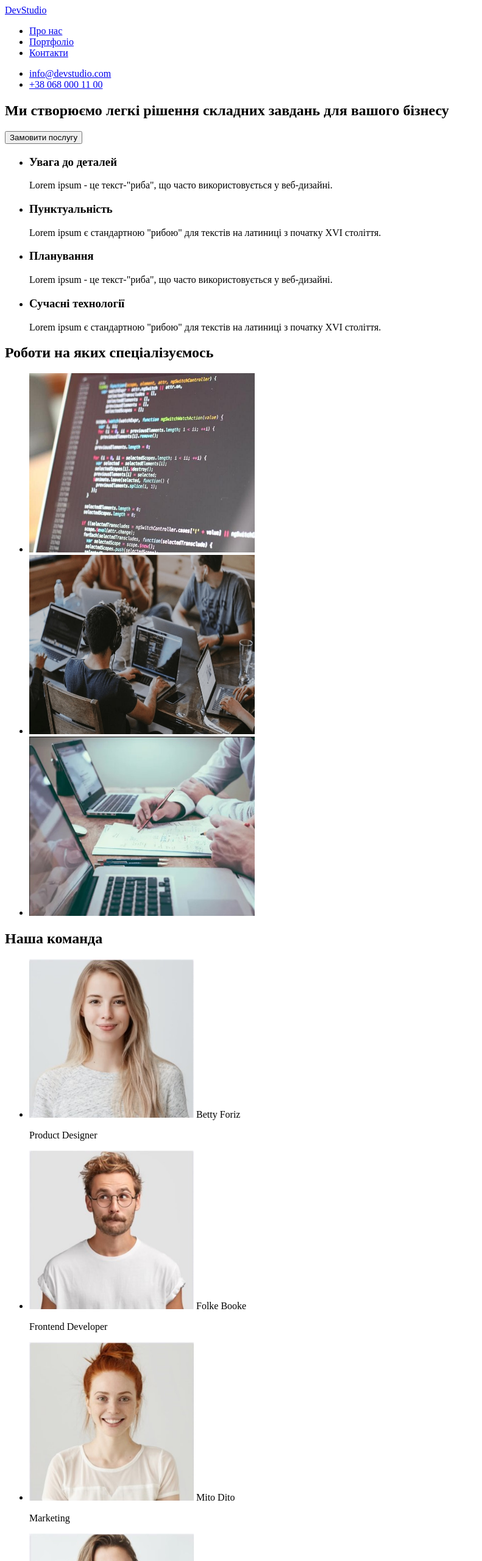
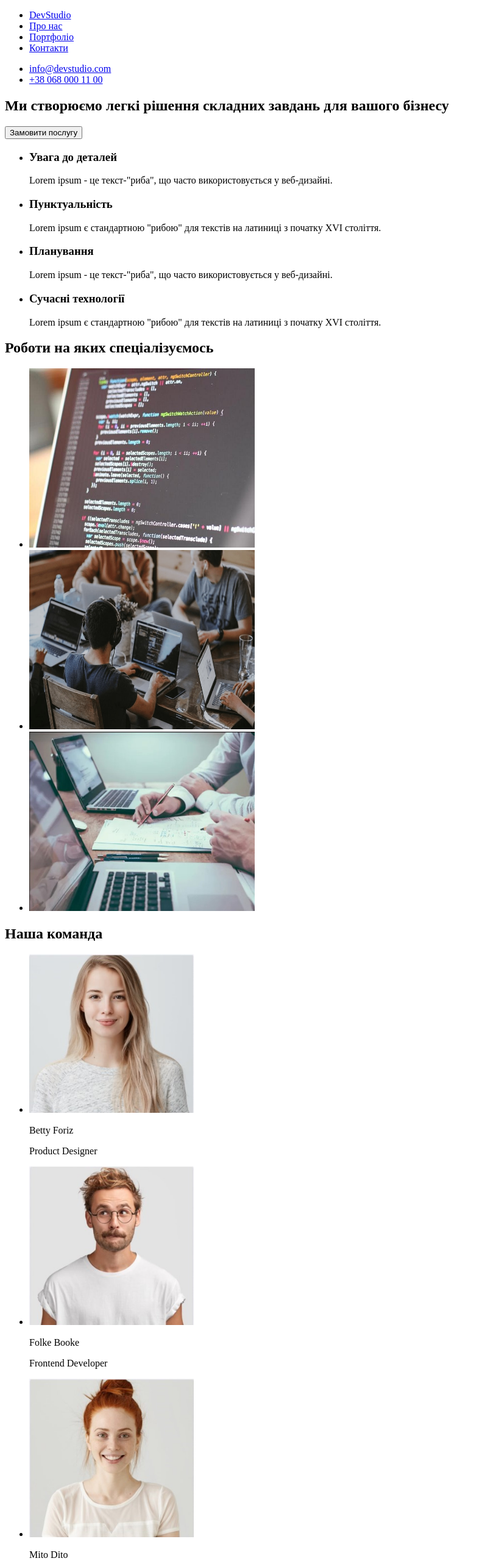
Before and after one commit to Veronichka-3/wt-markup-01, a plain HTML site: page index.html in a window 1280 px wide. Shown: the top 2560 px of the page at 61% size, without its empty margins (0-791 px from the left). Drawn offline with Linux system fonts and the light colour scheme.

Commit message:
update index.html

```diff
--- a/index.html
+++ b/index.html
@@ -7,12 +7,13 @@
 </head>
 <body>
     <header>
-        <a href="index.html">DevStudio</a>
+
         <nav>
             <ul>
-                <li><a href="About_us">Про нас</a></li>
-                <li><a href="Portfolio">Портфоліо</a></li>
-                <li><a href="Contacts">Контакти</a></li>
+                <li><a href="./index.html">DevStudio</a></li>
+                <li><a href="#">Про нас</a></li>
+                <li><a href="#">Портфоліо</a></li>
+                <li><a href="#">Контакти</a></li>
             </ul>
 
         </nav>
@@ -49,39 +50,39 @@
     <section>
         <h2>Роботи на яких спеціалізуємось</h2>
         <ul>
-            <li><img src="images/img1.jpg" alt="Кодування" width="370" height="294"> </li>
-            <li><img src="images/img2.jpg" alt="Командна робота" width="370" height="294"></li>
-            <li><img  src="images/img3.jpg" alt="Спільна робота з ноутбуком" width="370" height="294"></li>
+            <li><img src="./images/img1.jpg" alt="Кодування" width="370" height="294"> </li>
+            <li><img src="./images/img2.jpg" alt="Командна робота" width="370" height="294"></li>
+            <li><img  src="./images/img3.jpg" alt="Спільна робота з ноутбуком" width="370" height="294"></li>
         </ul>
     </section>
     <section>
         <h2>Наша команда</h2>
         <ul>
             <li>
-                <img src="images/betty.jpg" alt="Betty Foriz" width="270" height="260">
-                Betty Foriz  <p>Product Designer</p>
+                <img src="./images/betty.jpg" alt="Betty Foriz" width="270" height="260">
+                <p>Betty Foriz</p> <p>Product Designer</p>
             </li>
             <li>
-                <img src="images/folke.jpg" alt="Folke Booke" width="270" height="260">
-                Folke Booke <p>Frontend Developer</p>
+                <img src="./images/folke.jpg" alt="Folke Booke" width="270" height="260">
+                <p>Folke Booke</p> <p>Frontend Developer</p>
             </li>
             <li>
-                <img src="images/mito.jpg" alt="Mito Dito" width="270" height="260">
-                Mito Dito <p>Marketing</p>
+                <img src="./images/mito.jpg" alt="Mito Dito" width="270" height="260">
+                <p>Mito Dito</p> <p>Marketing</p>
             </li>
             <li>
-                <img src="images/loa.jpg" alt="Loa Spetnaz" width="270" height="260">
-                Loa Spetnaz <p>UI Designer</p>
+                <img src="./images/loa.jpg" alt="Loa Spetnaz" width="270" height="260">
+                <p>Loa Spetnaz</p> <p>UI Designer</p>
             </li>
         </ul>
     </section>
     </main>
     <footer>
-        <a href="index.html">DevStudio</a>
+        <a href="./index.html">DevStudio</a>
         <address>
-            м. Харків, вул. Ярослава Мудрого, 18 <br>
+            м. Харків, вул. Ярослава Мудрого, 18
             <ul>
-                <li><a href="mailto:info@devstudio.com">info@devstudio.com</a><br></li>
+                <li><a href="mailto:info@devstudio.com">info@devstudio.com</a></li>
                 <li><a href="tel:+380680001100">+38 068 000 11 00</a></li>
             </ul>
         </address>
```
